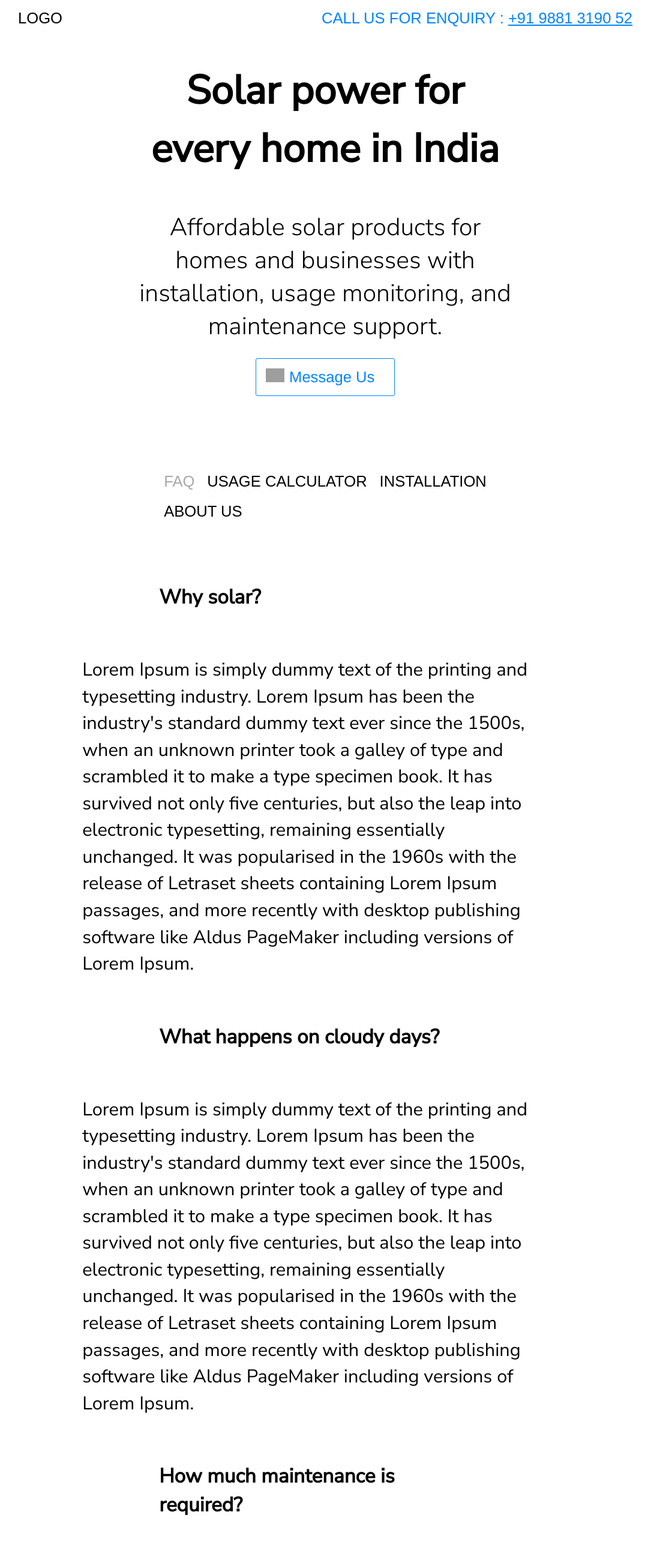
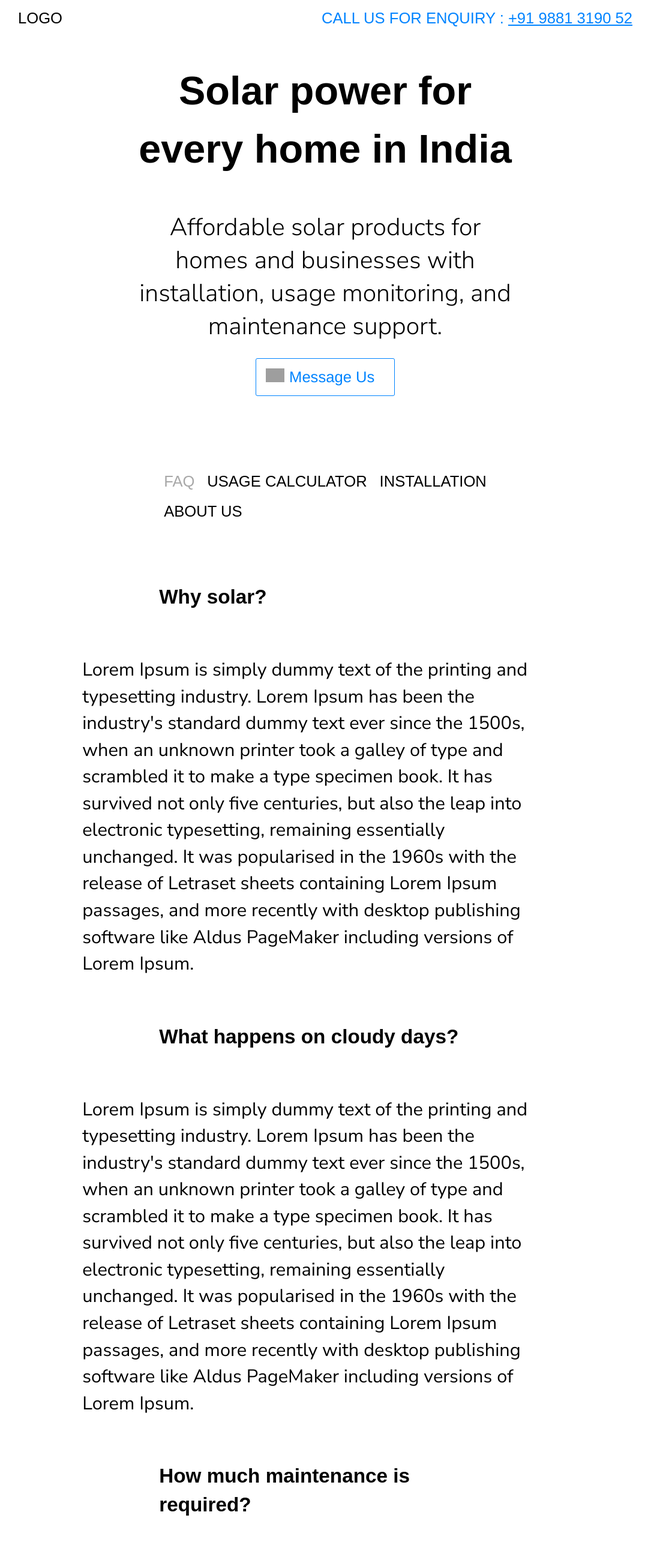
Before and after one commit to amtsh/amtsh.github.io, a plain HTML site: page solar_omnipresent/index.html in a window 1280 px wide. Shown: the top 2580 px of the page at 60% size, without its empty margins (98-1183 px from the left). Drawn offline with nearby package versions, Linux system fonts and the light colour scheme; grey boxes are pictures that could not be loaded; a web font is replaced by a local one.

Commit message:
font adjust

```diff
--- a/solar_omnipresent/css/index.css
+++ b/solar_omnipresent/css/index.css
@@ -7,6 +7,10 @@ body {
  display: flex;
  flex-direction: column;
  min-height: 100vh;
+}
+
+.normal-font {
+  font-family: sans-serif;
 }
 
 .site {
--- a/solar_omnipresent/index.html
+++ b/solar_omnipresent/index.html
@@ -30,7 +30,7 @@
     </div>
     <div id="header_block">
       <div id="headlines">
-        <h2 class="bold">Solar power for every home in India</h2>
+        <h2 class="bold normal-font">Solar power for every home in India</h2>
         <span class="subtext">Affordable solar products for homes and businesses with installation, usage monitoring, and maintenance support.</span>
       </div>
 
@@ -59,7 +59,7 @@
     <div class="content_block" id="faq_content">
       <div class="faq_container">
         <div class="faq_item small">
-          <h4 class="bold">Why solar?</h4>
+          <h4 class="bold normal-font">Why solar?</h4>
         </div>
         <div class="faq_item text-content large">
           <p>Lorem Ipsum is simply dummy text of the printing and typesetting industry. Lorem Ipsum has been the industry's standard dummy text ever since the 1500s, when an unknown printer took a galley of type and scrambled it to make a type specimen book. It has survived not only five centuries, but also the leap into electronic typesetting, remaining essentially unchanged. It was popularised in the 1960s with the release of Letraset sheets containing Lorem Ipsum passages, and more recently with desktop publishing software like Aldus PageMaker including versions of Lorem Ipsum.</p>
@@ -68,7 +68,7 @@
 
       <div class="faq_container">
         <div class="faq_item small">
-          <h4>What happens on cloudy days?</h4>
+          <h4 class="bold normal-font">What happens on cloudy days?</h4>
         </div>
         <div class="faq_item text-content large">
           <p>Lorem Ipsum is simply dummy text of the printing and typesetting industry. Lorem Ipsum has been the industry's standard dummy text ever since the 1500s, when an unknown printer took a galley of type and scrambled it to make a type specimen book. It has survived not only five centuries, but also the leap into electronic typesetting, remaining essentially unchanged. It was popularised in the 1960s with the release of Letraset sheets containing Lorem Ipsum passages, and more recently with desktop publishing software like Aldus PageMaker including versions of Lorem Ipsum.</p>
@@ -77,7 +77,7 @@
 
       <div class="faq_container">
         <div class="faq_item small">
-          <h4>How much maintenance is required?</h4>
+          <h4 class="bold normal-font">How much maintenance is required?</h4>
         </div>
         <div class="faq_item text-content large">
           <p>Lorem Ipsum is simply dummy text of the printing and typesetting industry. Lorem Ipsum has been the industry's standard dummy text ever since the 1500s, when an unknown printer took a galley of type and scrambled it to make a type specimen book. It has survived not only five centuries, but also the leap into electronic typesetting, remaining essentially unchanged. It was popularised in the 1960s with the release of Letraset sheets containing Lorem Ipsum passages, and more recently with desktop publishing software like Aldus PageMaker including versions of Lorem Ipsum.</p>
@@ -86,7 +86,7 @@
 
       <div class="faq_container">
         <div class="faq_item small">
-          <h4>What if I have to move out after few years?</h4>
+          <h4 class="bold normal-font">What if I have to move out after few years?</h4>
         </div>
         <div class="faq_item text-content large">
           <p>Lorem Ipsum is simply dummy text of the printing and typesetting industry. Lorem Ipsum has been the industry's standard dummy text ever since the 1500s, when an unknown printer took a galley of type and scrambled it to make a type specimen book. It has survived not only five centuries, but also the leap into electronic typesetting, remaining essentially unchanged. It was popularised in the 1960s with the release of Letraset sheets containing Lorem Ipsum passages, and more recently with desktop publishing software like Aldus PageMaker including versions of Lorem Ipsum.</p>
@@ -95,7 +95,7 @@
 
       <div class="faq_container">
         <div class="faq_item small">
-          <h4>How big battery should I buy?</h4>
+          <h4 class="bold normal-font">How big battery should I buy?</h4>
         </div>
         <div class="faq_item text-content large">
           <p>Lorem Ipsum is simply dummy text of the printing and typesetting industry. Lorem Ipsum has been the industry's standard dummy text ever since the 1500s, when an unknown printer took a galley of type and scrambled it to make a type specimen book. It has survived not only five centuries, but also the leap into electronic typesetting, remaining essentially unchanged. It was popularised in the 1960s with the release of Letraset sheets containing Lorem Ipsum passages, and more recently with desktop publishing software like Aldus PageMaker including versions of Lorem Ipsum.</p>
```
